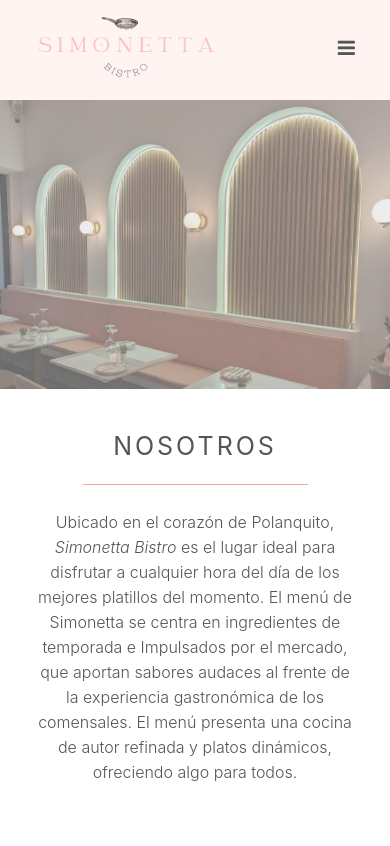
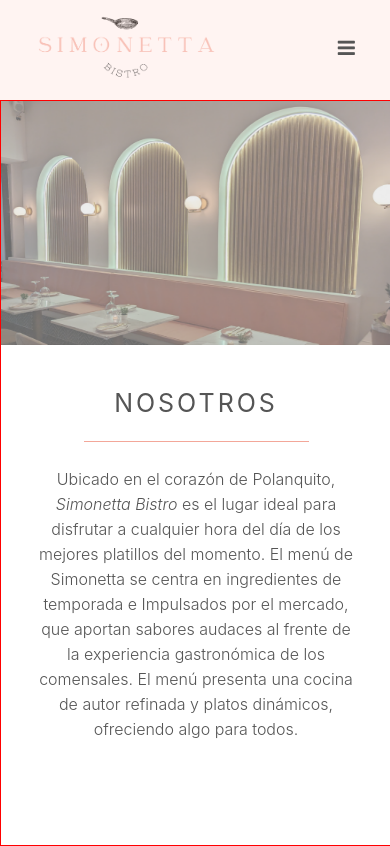
Before and after one commit to JDiegoDev/Simonetta, a React (Create React App) app in the folder client/: page /aboutus in a window 390 px wide. Built offline with nearby package versions, Linux system fonts and the light colour scheme.

Commit message:
antoher responsive test

```diff
--- a/client/src/styles/AboutUs.scss
+++ b/client/src/styles/AboutUs.scss
@@ -103,6 +103,14 @@
             flex-direction: column;
             width: 100%;
             height: calc(100vh - 100px);
+            border: 1px solid red;
+        }
+
+        &__image-container {
+            img {
+                width: 100%;
+                height: calc(100vh - 600px);
+            }
         }
 
         &__title {
@@ -114,25 +122,3 @@
         }
     }
 }
-
-@media only screen
-    and (device-width: 390px)
-    and (device-height: 844px)
-    and (-webkit-device-pixel-ratio: 3) {
-        .about-us  {
-            &__container {
-                display: flex;
-                flex-direction: column;
-                width: 100%;
-                height: calc(100vh - 100px);
-            }
-
-            &__title {
-                font-size: 25px;
-            }
-
-            &__description {
-                font-size: 16px;
-            }
-        }
-    }
```
